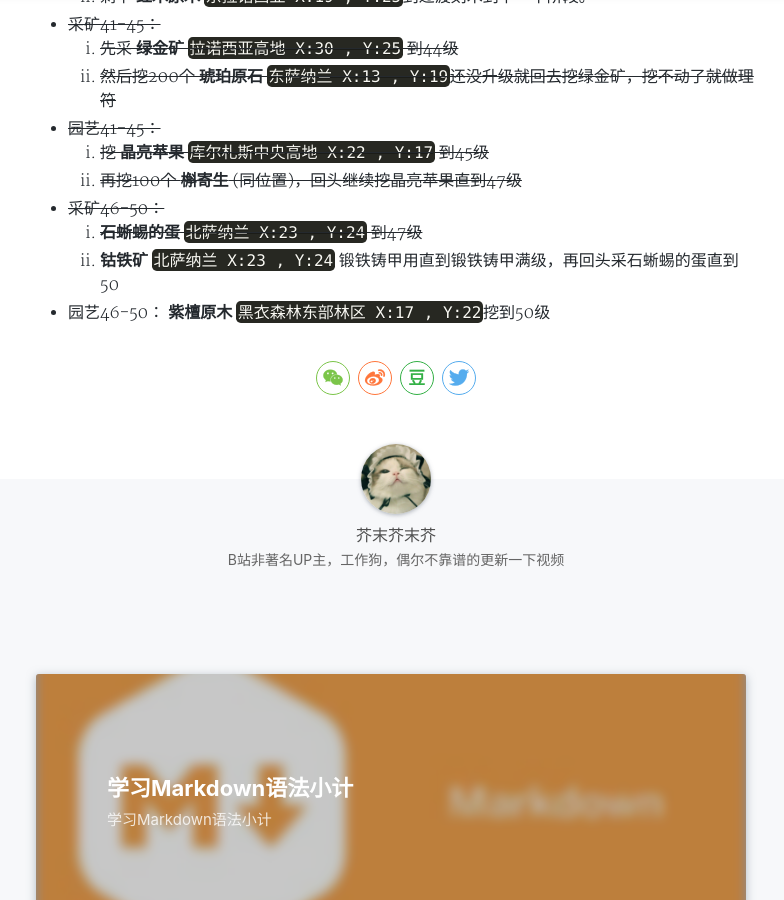
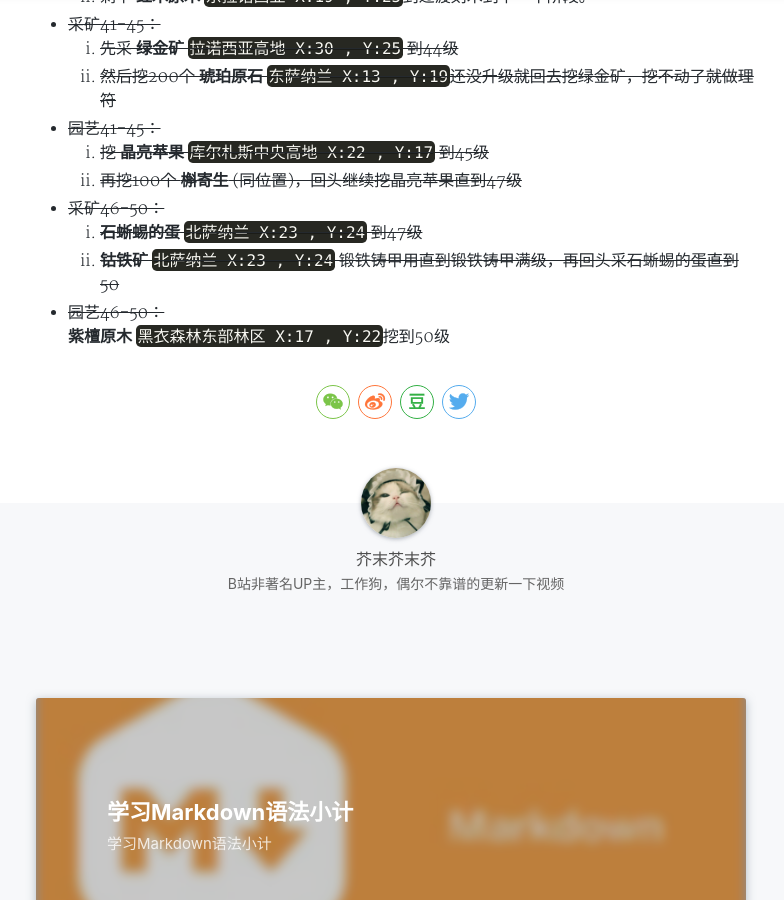
Before and after one commit to JiMo258/jimo258.github.io, a Jekyll site: the page built from _posts/2018-12-31-FFXIV.md, in a window 1280 px wide and 900 px high, scrolled down 1518 px. Shown: the whole window, without its empty margins (244-1028 px from the left). Built offline with Jekyll 4.4.1, drawn with Linux system fonts in a browser that asks for light colours; nearby versions of some CDN libraries; a style sheet for code colours, icons or effects is not loaded.

Commit message:
修改内容

```diff
--- a/_posts/2018-12-31-FFXIV.md
+++ b/_posts/2018-12-31-FFXIV.md
@@ -56,7 +56,7 @@ FF14采集前50级计划
 
 - ~~采矿46-50：~~
     1. ~~**石蜥蜴的蛋** `北萨纳兰 X:23 , Y:24` 到47级~~
-    2. **钴铁矿** `北萨纳兰 X:23 , Y:24` 锻铁铸甲用直到锻铁铸甲满级，再回头采石蜥蜴的蛋直到50
+    2. ~~**钴铁矿** `北萨纳兰 X:23 , Y:24` 锻铁铸甲用直到锻铁铸甲满级，再回头采石蜥蜴的蛋直到50~~
 
-- 园艺46-50：
+- ~~园艺46-50：~~
      **紫檀原木** `黑衣森林东部林区 X:17 , Y:22`挖到50级
```
